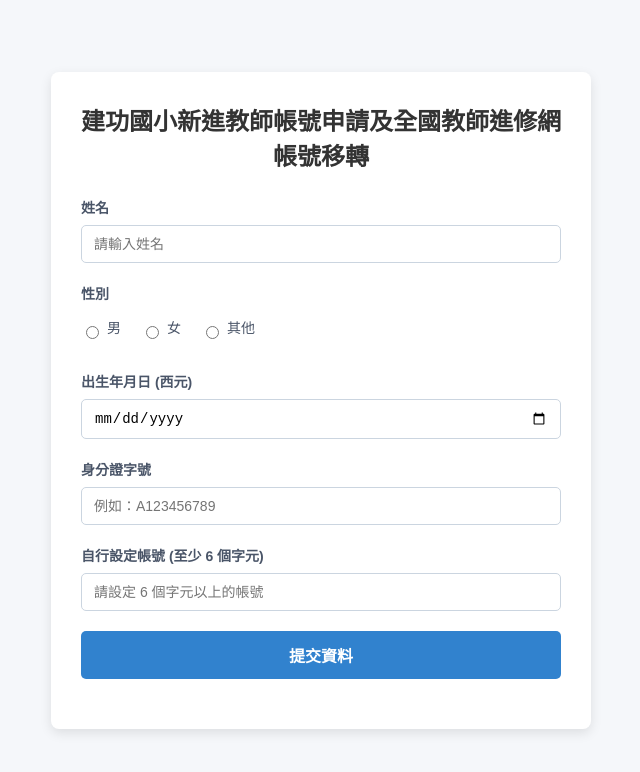
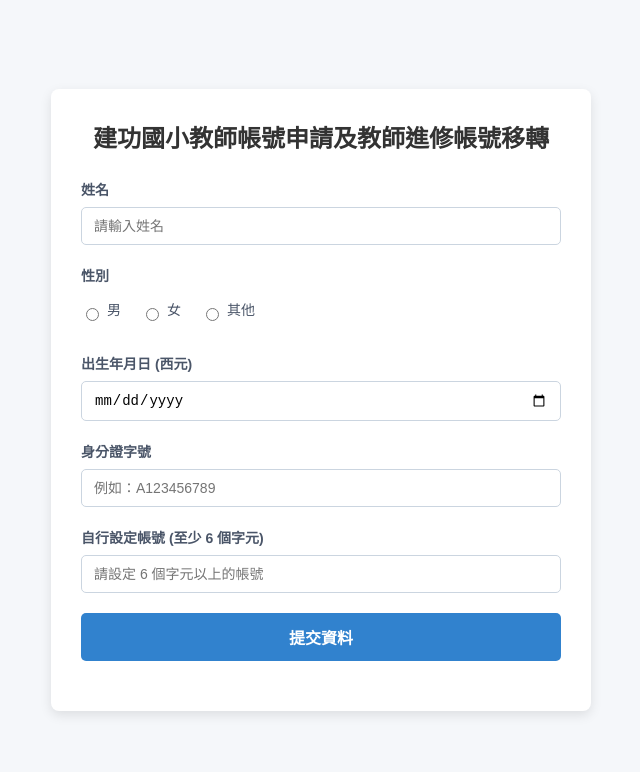
Before and after one commit to jkes-taichung/new, a plain HTML site: page index.html in a window 1280 px wide. Shown: the whole page, without its empty margins (319-959 px from the left). Drawn offline with Linux system fonts and the light colour scheme.

Commit message:
Update index.html

```diff
--- a/index.html
+++ b/index.html
@@ -100,7 +100,7 @@
 <body>
 
 <div class="form-container">
-    <h2>建功國小新進教師帳號申請及全國教師進修網帳號移轉</h2>
+    <h2>建功國小教師帳號申請及教師進修帳號移轉</h2>
     <form id="dataForm">
         <div class="form-group">
             <label for="name">姓名</label>
```
